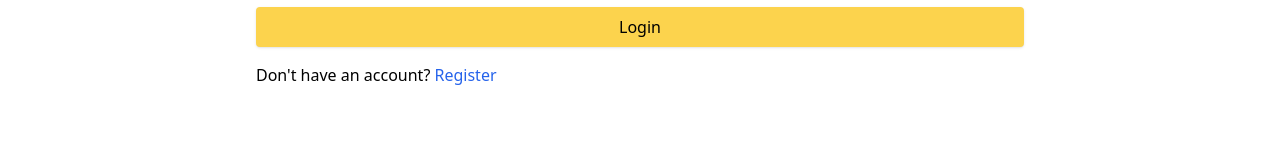
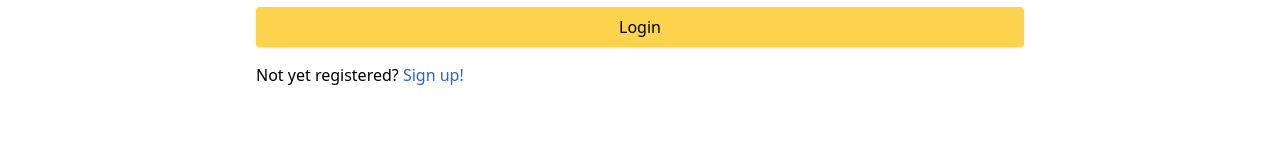
Before and after one commit to Exx-hub/nextjs-fullstack-ecommerce-basir, a Next.js app: page /login in a window 1280 px wide. Shown: the part 277-431 px from the top of the page. Built offline with nearby package versions, Linux system fonts and the light colour scheme; no server answers.

Commit message:
fix apostrophe error in login page

```diff
--- a/pages/login.js
+++ b/pages/login.js
@@ -83,7 +83,7 @@ function Login() {
           {status === "loading" ? "Please wait..." : "Login"}
         </button>
         <div>
-          Don't have an account? <Link href={"/register"}>Register</Link>
+          Not yet registered? <Link href={"/register"}>Sign up!</Link>
         </div>
       </form>
     </>
```
